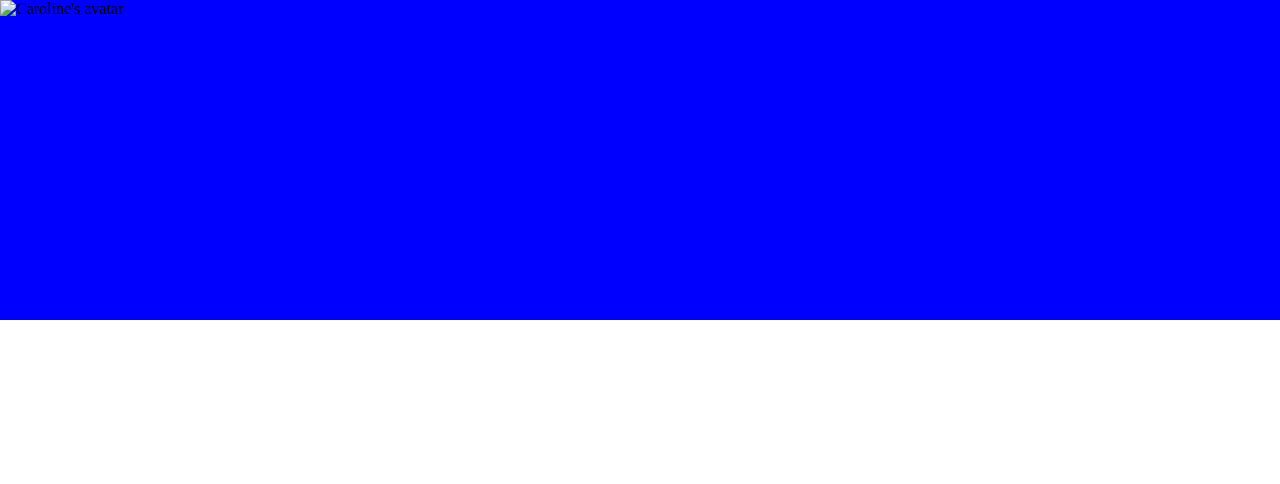
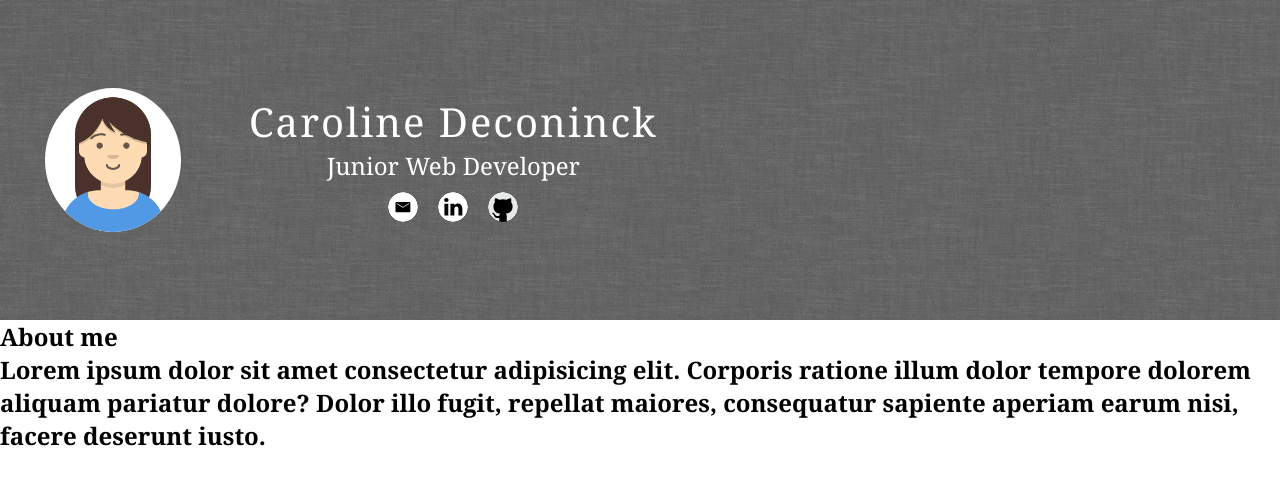
Before and after one commit to Caroline1123/v-card, a plain HTML site: page v-card.html in a window 1280 px wide. Drawn offline with Linux system fonts and the light colour scheme.

Commit message:
completed header part

```diff
--- a/style.css
+++ b/style.css
@@ -7,14 +7,66 @@ body {
     height: 100vh;
     background : linear-gradient(
         to bottom,
-        blue 0%,
-        blue 40%,
+        transparent 0%,
+        transparent 40%,
         white 40%,
         white 100%
-    );
+    ),
+    url('./static/grey_wash_wall.png');
+    font-family:Cambria, Cochin, Georgia, Times, 'Times New Roman', serif;
+}
 
 .flex_container {
     display:flex;
+    height: 40%;
+    justify-content: center;
+    align-items: center;
+    overflow:hidden;
+    color: white;
+
 }
 
+.image_container {
+    flex: 1;
+    display: flex;
+    justify-content: center;
+    align-items: center;
 }
+
+img {
+    object-fit: cover;
+    max-width: 60%;
+    background-color: white;
+    border-radius:50%;
+}
+
+.my_info {
+    flex:2;
+    color:white;
+    text-align:center;
+    padding-right: 600px;
+    font-weight:lighter;
+}
+
+.my_info > h1 {
+    letter-spacing: 2px;
+    font-weight: normal;
+    font-size:40px;
+}
+
+.job {
+    font-size:24px;
+}
+
+.contact {
+    display: flex;
+    justify-content:center;
+    margin-top:10px;
+}
+
+.contact a {
+    display: inline-block;
+    align-items: center;
+    overflow: hidden;
+    filter: invert(100%);
+}
--- a/v-card.html
+++ b/v-card.html
@@ -8,8 +8,20 @@
     </head>
     <body>
         <div class="flex_container">
-            <img src="" alt="Caroline's avatar">
-
+            <div class="image_container">
+                <img src="./static/avataaars.png" alt="Caroline's avatar">
+            </div>
+            <div class="my_info">
+                <h1>Caroline Deconinck</h1>
+                <p class="job">Junior Web Developer</p>
+                <div class="contact">
+                    <a href="http://"><img src="./static/mail_logo.svg" alt="mail_logo"></a>
+                    <a href="https://www.linkedin.com/in/caroline-deconinck-a56b81280/"><img src="./static/linkedin_logo.svg" alt="linkedin_logo"></a>
+                    <a href="https://github.com/Caroline1123"><img src="./static/github_logo.svg" alt="github_logo"></a>
+                </div>
+            </div>
         </div>
+        <h2 class="about">About me</p>
+        <p>Lorem ipsum dolor sit amet consectetur adipisicing elit. Corporis ratione illum dolor tempore dolorem aliquam pariatur dolore? Dolor illo fugit, repellat maiores, consequatur sapiente aperiam earum nisi, facere deserunt iusto.</p>
     </body>
 </html>
```
Also changed, not shown: static/avataaars.png (renamed from avataaars.png), static/github_logo.svg (added), static/grey_wash_wall.png (added), static/linkedin_logo.svg (added), static/mail_logo.svg (added).
